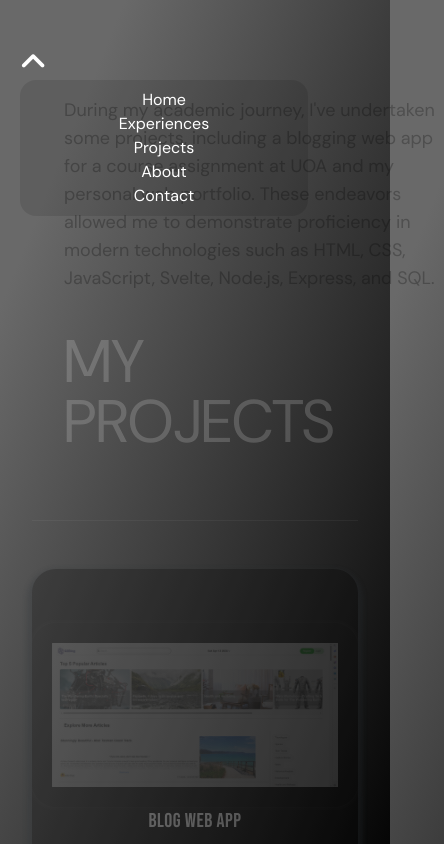
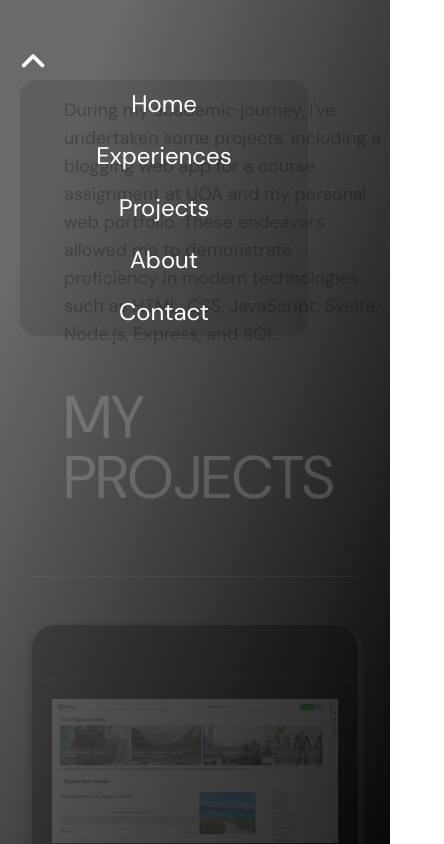
Before and after one commit to Todaricli/tonytli-portfolio, a SvelteKit app: page /projects in a window 390 px wide. Both pictures are taken after a click on the button 36 px from the left and 62 px from the top of the page. Shown: the top 844 px of the page, 444 px wide, since content can reach past the window. Built offline with nearby package versions, Linux system fonts and the light colour scheme.

Commit message:
change design to fit mobile view

```diff
--- a/src/lib/components/ContactForm.svelte
+++ b/src/lib/components/ContactForm.svelte
@@ -2,7 +2,7 @@
     import { mounted } from "../store/store";
 </script>
 
-<div class="contact-main-container flex flex-col justify-center items-center desktop:min-h-fit pb-12" class:hide={!$mounted}>
+<div class="contact-main-container flex flex-col justify-center items-center desktop:h-screen pb-12" class:hide={!$mounted}>
 	<div class="contact-page-title-div px-24 pt-12 tablet:py-16 laptop:py-24">
 		<h2 class="contact-page-title text-3xl laptop:text-8xl tablet:text-6xl text-white opacity-75 desktop:text-9xl desktop:px-14">Let's start on something incredible together</h2>
 	</div>
--- a/src/routes/+layout.svelte
+++ b/src/routes/+layout.svelte
@@ -56,10 +56,10 @@
 </div>
 
 <div
-	class="w-72 top-20 left-5 fixed dropdown-menu right-5 rounded-2xl overflow-hidden z-30 p-2 text-white hidden"
+	class="w-72 top-20 left-5 fixed dropdown-menu right-5 rounded-2xl overflow-hidden z-30 p-2 text-white hidden text-2xl"
 	class:showNav={clickToDrop}
 >
-	<nav class="flex flex-col justify-evenly items-center">
+	<nav class="flex flex-col justify-evenly items-center gap-5">
 		<a class="hover:translate-x-5 hover:text-stone-400" on:click={pageChangeThroughDropdownMenue} href="/">Home</a>
 		<a class="hover:translate-x-5 hover:text-stone-400" on:click={pageChangeThroughDropdownMenue} href="/experiences">Experiences</a>
 		<a class="hover:translate-x-5 hover:text-stone-400" on:click={pageChangeThroughDropdownMenue} href="/projects">Projects</a>
--- a/src/routes/experiences/+page.svelte
+++ b/src/routes/experiences/+page.svelte
@@ -27,7 +27,7 @@
 		class="experience-main-desc-div flex flex-col items-start w-full mb-12 laptop:mb-0 tablet:ml-6 pt-24 laptop:min-h-screen"
 	>
 		<div
-			class="experience-main-desc w-[400px] text-black text-lg tablet:pb-4 tablet:pl-16 laptop:pl-14 laptop:pb-24"
+			class="experience-main-desc tablet:w-[400px] text-black text-lg tablet:pb-4 tablet:pl-16 laptop:pl-14 laptop:pb-24"
 		>
 			<p>
 				With a rich history spanning Finance, Economic,and Information Technology, I bring a wealth of
--- a/src/routes/experiences/[slug]/+layout.svelte
+++ b/src/routes/experiences/[slug]/+layout.svelte
@@ -41,7 +41,7 @@
 	<div
 		class="pt-12 flex flex-col justify-center items-center tablet:items-start tablet:w-5/6 tablet:grid tablet:grid-cols-6 gap-4"
 	>
-		<main class="col-span-4 experience-main-content-container h-screen" class:shade-background={clickToDrop}>
+		<main class="col-span-4 experience-main-content-container laptop:h-screen" class:shade-background={clickToDrop}>
 			<slot />
 		</main>
 		<aside class="hidden tablet:flex col-span-2 w-5/6 tablet:w-auto">
--- a/src/routes/projects/+page.svelte
+++ b/src/routes/projects/+page.svelte
@@ -27,7 +27,7 @@
 		class="project-main-desc-div pl-14 pb-12 flex flex-col items-start w-full tablet:pb-16 laptop:pb-24 pt-24 laptop:min-h-screen"
 	>
 		<div
-			class="project-main-desc w-[380px] text-black text-lg tablet:pb-4 tablet:pl-16 laptop:pl-14 laptop:pb-24 desktop:pb-32"
+			class="project-main-desc tablet:w-[380px] text-black text-lg tablet:pb-4 tablet:pl-16 laptop:pl-14 laptop:pb-24 desktop:pb-32"
 		>
 			<p>
 				During my academic journey, I've undertaken some projects, including a blogging web app for
```
